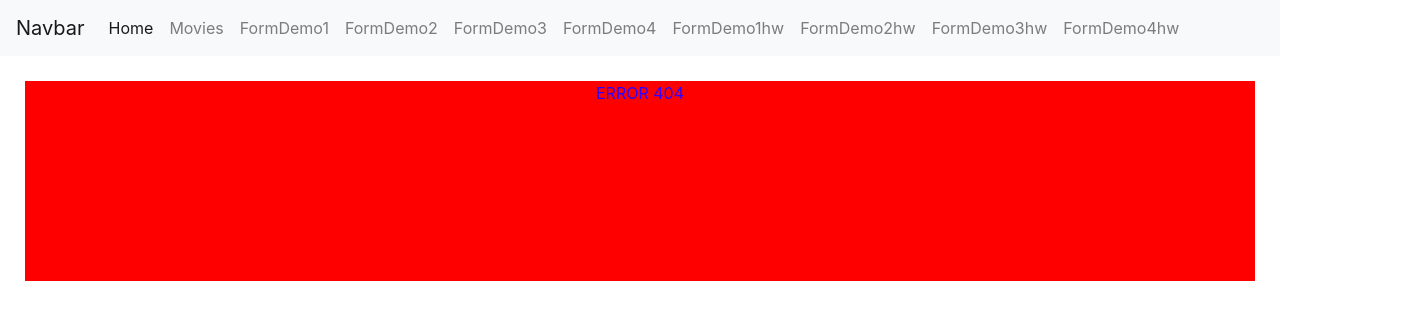
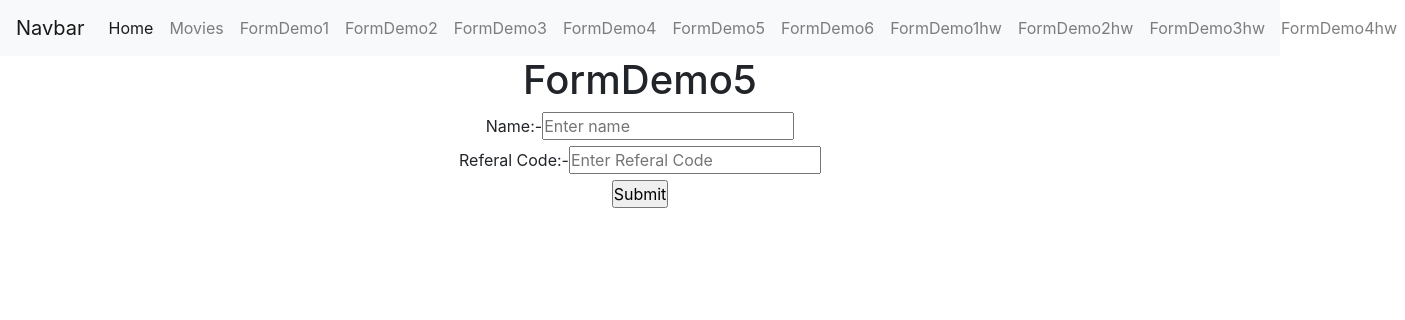
Before and after one commit to Mihir1234567/MERN, a React (Vite) app in the folder learning25/: page /FormDemo5 in a window 1280 px wide. Before the commit this address had no page. Shown: the top 320 px of the page, 1405 px wide, since content can reach past the window. Built offline with nearby package versions, Linux system fonts and the light colour scheme.

Commit message:
validation and print on browser

```diff
--- a/learning25/src/App.jsx
+++ b/learning25/src/App.jsx
@@ -29,6 +29,8 @@ import { FormDemo1hw } from "./components/forms/HomeWork/FormDemo1hw";
 import { FormDemo2hw } from "./components/forms/HomeWork/FormDemo2hw";
 import { FormDemo3hw } from "./components/forms/HomeWork/FormDemo3hw";
 import { FormDemo4hw } from "./components/forms/HomeWork/FormDemo4hw";
+import { FormDemo5 } from "./components/forms/FormDemo5";
+import { FormDemo6 } from "./components/forms/FormDemo6";
 function App() {
   return (
     <div>
@@ -43,6 +45,8 @@ function App() {
         <Route path="/FormDemo2" element={<FormDemo2></FormDemo2>}></Route>
         <Route path="/FormDemo3" element={<FormDemo3></FormDemo3>}></Route>
         <Route path="/FormDemo4" element={<FormDemo4></FormDemo4>}></Route>
+        <Route path="/FormDemo5" element={<FormDemo5></FormDemo5>}></Route>
+        <Route path="/FormDemo6" element={<FormDemo6></FormDemo6>}></Route>
         <Route
           path="/FormDemo1hw"
           element={<FormDemo1hw></FormDemo1hw>}
--- a/learning25/src/components/Navbar.jsx
+++ b/learning25/src/components/Navbar.jsx
@@ -52,6 +52,16 @@ export const Navbar = () => {
             </Link>
           </li>
           <li class="nav-item">
+            <Link class="nav-link" to="/FormDemo5">
+              FormDemo5
+            </Link>
+          </li>
+          <li class="nav-item">
+            <Link class="nav-link" to="/FormDemo6">
+              FormDemo6
+            </Link>
+          </li>
+          <li class="nav-item">
             <Link class="nav-link" to="/FormDemo1hw">
               FormDemo1hw
             </Link>
--- a/learning25/src/components/forms/FormDemo2.jsx
+++ b/learning25/src/components/forms/FormDemo2.jsx
@@ -2,9 +2,50 @@ import React from "react";
 import { useForm } from "react-hook-form";
 
 export const FormDemo2 = () => {
-  const { register, handleSubmit } = useForm();
+  const {
+    register,
+    handleSubmit,
+    formState: { errors },
+  } = useForm();
   const submitHandler = (data) => {
     console.log(data);
+  };
+  const validator = {
+    nameValidator: {
+      required: {
+        value: true,
+        message: "*Please Enter Your Name",
+      },
+      minLength: {
+        value: 3,
+        message: "*Minimum Length Should be 3 ",
+      },
+    },
+    ageValidator: {
+      required: {
+        value: true,
+        message: "*Please Enter Your Age",
+      },
+      min: {
+        value: 18,
+        message: "*Minimum age is 18",
+      },
+      max: {
+        value: 60,
+        message: "*Maximum age is 60",
+      },
+    },
+
+    budgetValidator: {
+      required: {
+        value: true,
+        message: "*Please Enter Your Budget",
+      },
+      min: {
+        value: 1000,
+        message: "*Minimum amount is 1000",
+      },
+    },
   };
   return (
     <div class="form">
@@ -12,19 +53,30 @@ export const FormDemo2 = () => {
       <form action="" onSubmit={handleSubmit(submitHandler)}>
         <div>
           <label htmlFor="">Enter your name:- </label>
-          <input type="text" placeholder="Enter Name" {...register("name")} />
+          <input
+            type="text"
+            placeholder="Enter Name"
+            {...register("name", validator.nameValidator)}
+          />
+          <span class="errormsg">{errors.name?.message}</span>{" "}
         </div>
         <div>
           <label htmlFor="">Enter your age:- </label>
-          <input type="number" placeholder="Enter Age" {...register("age")} />
+          <input
+            type="number"
+            placeholder="Enter Age"
+            {...register("age", validator.ageValidator)}
+          />
+          <span class="errormsg">{errors.age?.message}</span>{" "}
         </div>
         <div>
           <label htmlFor="">Enter your Budget:- </label>
           <input
             type="number"
             placeholder="Enter Budget"
-            {...register("budget")}
+            {...register("budget", validator.budgetValidator)}
           />
+          <span class="errormsg">{errors.budget?.message}</span>{" "}
         </div>
         <div>
           <label htmlFor="">Select Your Gender </label> <br />
--- a/learning25/src/components/forms/FormDemo3.jsx
+++ b/learning25/src/components/forms/FormDemo3.jsx
@@ -2,9 +2,21 @@ import React from "react";
 import { useForm } from "react-hook-form";
 import "../forms/forms.css";
 export const FormDemo3 = () => {
-  const { register, handleSubmit } = useForm();
+  const {
+    register,
+    handleSubmit,
+    formState: { errors },
+  } = useForm();
   const submitHandler = (data) => {
     console.log(data);
+  };
+  const validator = {
+    nameValidator: {
+      required: {
+        value: true,
+        message: "*Please enter this field",
+      },
+    },
   };
   return (
     <div class="form">
@@ -12,7 +24,12 @@ export const FormDemo3 = () => {
       <form action="" onSubmit={handleSubmit(submitHandler)}>
         <div>
           <label htmlFor="">Name:- </label>
-          <input type="text" placeholder="Name" {...register("name")} />
+          <input
+            type="text"
+            placeholder="Name"
+            {...register("name", validator.nameValidator)}
+          />
+          <span class="errormsg">{errors.name?.message}</span>{" "}
         </div>
         <div>
           <label htmlFor="">Transport:- </label>
--- a/learning25/src/components/forms/FormDemo4.jsx
+++ b/learning25/src/components/forms/FormDemo4.jsx
@@ -4,9 +4,21 @@ import { useForm } from "react-hook-form";
 import { data } from "react-router-dom";
 
 export const FormDemo4 = () => {
-  const { register, handleSubmit } = useForm();
+  const {
+    register,
+    handleSubmit,
+    formState: { errors },
+  } = useForm();
   const submitHandler = (data) => {
     console.log(data);
+  };
+  const validator = {
+    nameValidator: {
+      required: {
+        value: true,
+        message: "*Please Enter This Field",
+      },
+    },
   };
   return (
     <div class="form">
@@ -14,7 +26,12 @@ export const FormDemo4 = () => {
       <form action="" onSubmit={handleSubmit(submitHandler)}>
         <div>
           <label htmlFor="">Food Name</label>
-          <input type="text" placeholder="Foodname" {...register("name")} />
+          <input
+            type="text"
+            placeholder="Foodname"
+            {...register("name", validator.nameValidator)}
+          />
+          <span class="errormsg">{errors.name?.message}</span>
         </div>
         <div>
           <label htmlFor="">Food Preferance</label> <br />
--- /dev/null
+++ b/learning25/src/components/forms/FormDemo5.jsx
@@ -0,0 +1,59 @@
+import React from "react";
+import "./Forms.css";
+import { useForm } from "react-hook-form";
+export const FormDemo5 = () => {
+  const {
+    register,
+    handleSubmit,
+    formState: { errors },
+  } = useForm();
+  const submitHandler = (data) => {
+    console.log(data);
+  };
+  const validator = {
+    nameValidator: {
+      required: {
+        value: true,
+        message: "*Please Enter your name",
+      },
+    },
+    refValidator: {
+      required: {
+        value: true,
+        message: "*Please enter the ref code",
+      },
+      validate: (value) => {
+        return value == "royal" || "Not a ref code";
+      },
+    },
+  };
+  return (
+    <div class="form">
+      <h1>FormDemo5</h1>
+      <form action="" onSubmit={handleSubmit(submitHandler)}>
+        <div>
+          <label htmlFor="">Name:-</label>
+          <input
+            type="text"
+            placeholder="Enter name"
+            {...register("name", validator.nameValidator)}
+          />
+          {errors.name?.message}
+        </div>
+
+        <div>
+          <label htmlFor="">Referal Code:-</label>
+          <input
+            type="text"
+            placeholder="Enter Referal Code"
+            {...register("ref", validator.refValidator)}
+          />
+          {errors.ref?.message}
+        </div>
+        <div>
+          <input type="submit" />
+        </div>
+      </form>
+    </div>
+  );
+};
--- /dev/null
+++ b/learning25/src/components/forms/FormDemo6.jsx
@@ -0,0 +1,44 @@
+import React, { useState } from "react";
+import "./Forms.css";
+import { useForm } from "react-hook-form";
+
+export const FormDemo6 = () => {
+  const { register, handleSubmit } = useForm();
+  const [output, setOutput] = useState();
+  const [isSubmitted, setIsSubmitted] = useState(false);
+  const submitHandler = (data) => {
+    console.log(data);
+    setOutput(data);
+    setIsSubmitted(true);
+  };
+  return (
+    <div class="form">
+      <h1>FormDemo6</h1>
+      <form action="" onSubmit={handleSubmit(submitHandler)}>
+        <div>
+          <label htmlFor="">Enter Your Name:-</label>
+          <input type="text" placeholder="Enter Name" {...register("name")} />
+        </div>
+        <div>
+          <label htmlFor="">Enter Your Age:-</label>
+          <input type="text" placeholder="Enter Age" {...register("age")} />
+        </div>
+        <div>
+          <label htmlFor="">color</label>
+          <input type="color" {...register("color")} />
+        </div>
+        <div>
+          <input type="submit" />
+        </div>
+      </form>
+      {isSubmitted == true ? (
+        <div style={{ color: output?.color }}>
+          <h1>{output?.name}</h1>
+          <h2>{output?.age}</h2>
+        </div>
+      ) : (
+        ""
+      )}
+    </div>
+  );
+};
```
